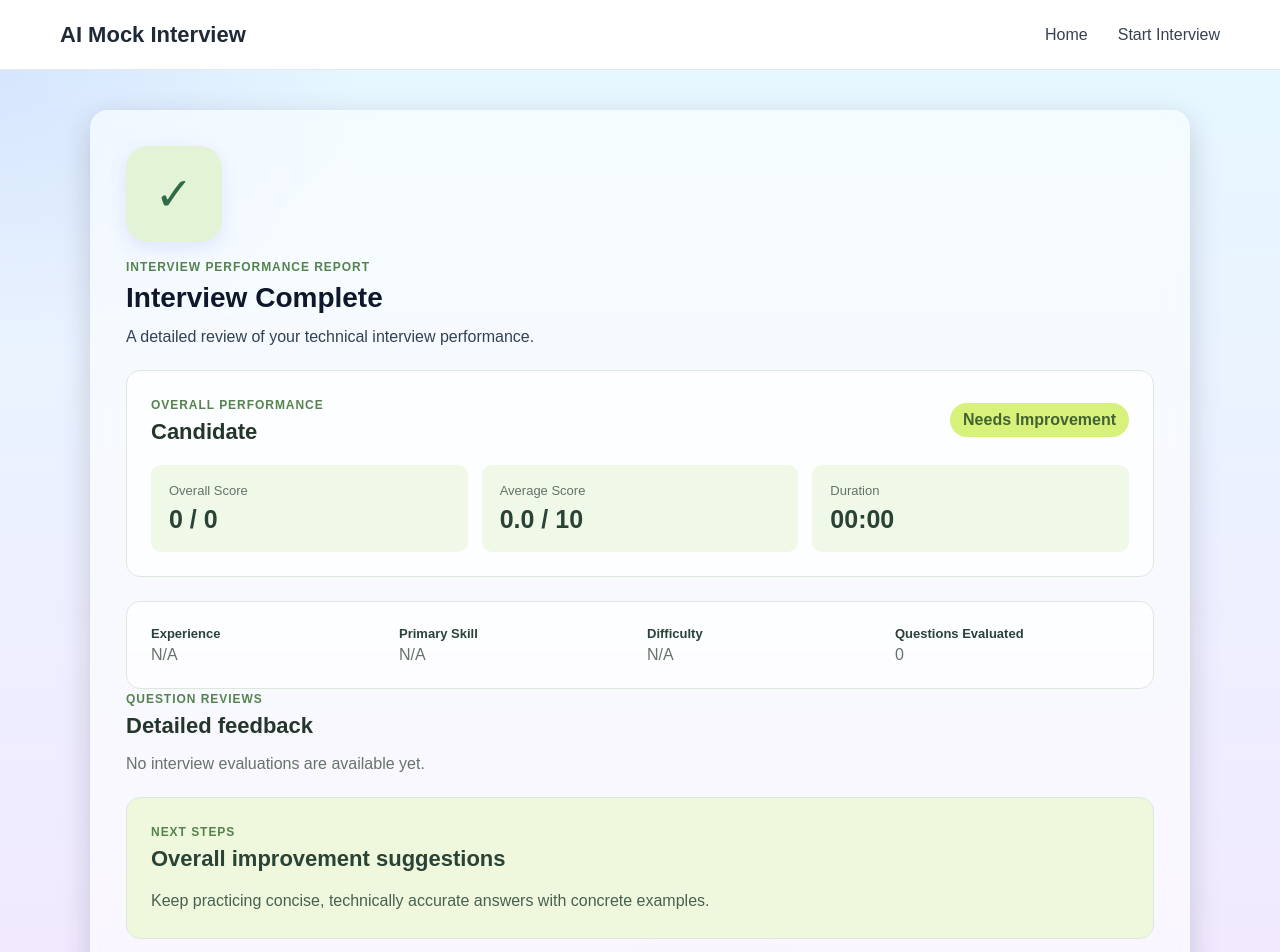
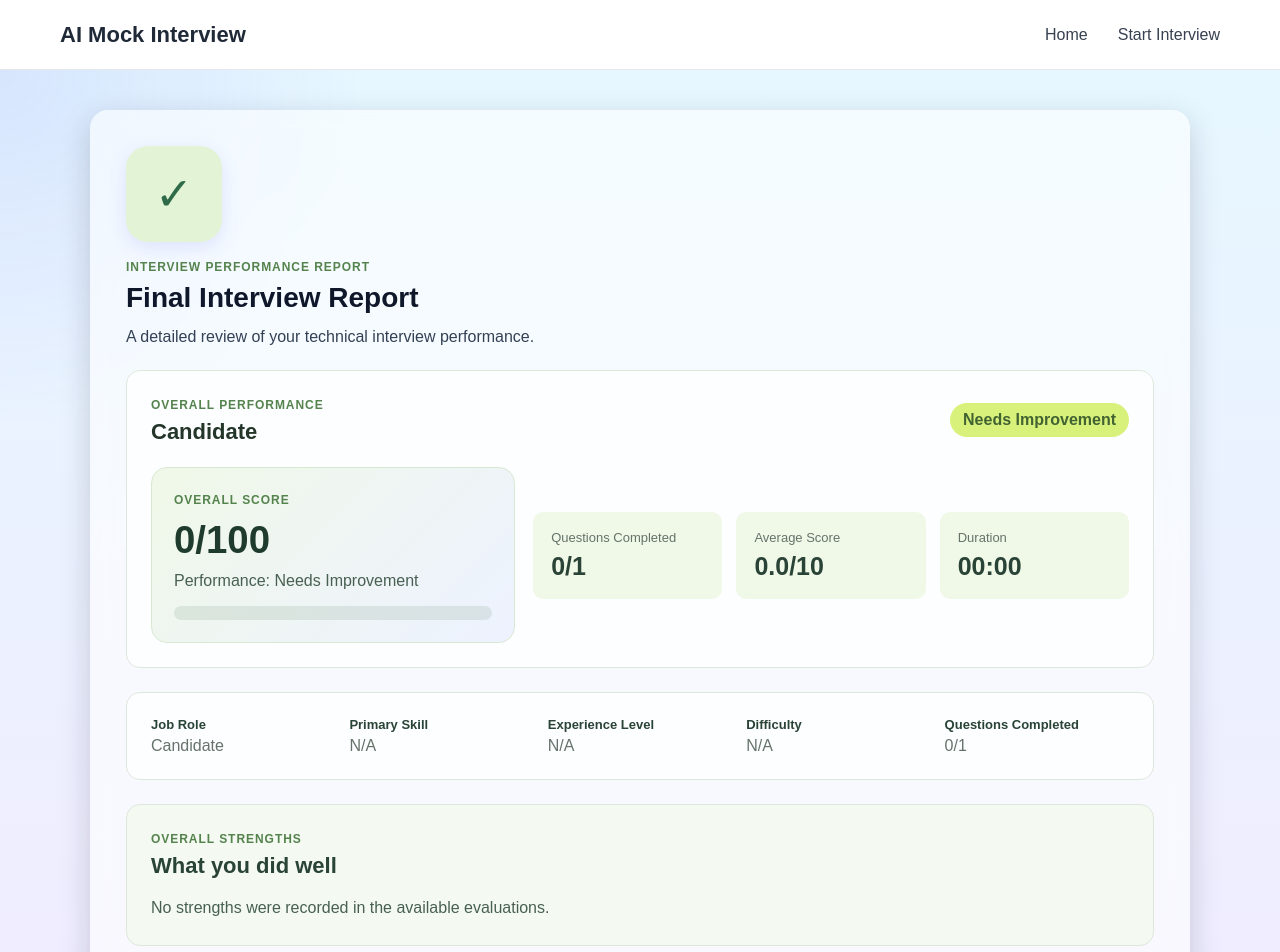
Before and after one commit to rajzore15/AI-Powered-Mock-Interview-System, a React (Create React App) app in the folder frontend/: page /interview-complete in a window 1280 px wide. Shown: the top 952 px of the page. Built offline with nearby package versions, Linux system fonts and the light colour scheme.

Commit message:
Day 20: Improve final interview report and performance analytics

```diff
--- a/frontend/src/App.css
+++ b/frontend/src/App.css
@@ -1803,37 +1803,48 @@ body {
 .report-card .complete-icon { margin-left: 0; font-size: 46px; color: #2f6b48; background: #e3f3d5; }
 .report-kicker, .report-label, .review-grid span, .review-answer span { color: #54834d; font-size: 12px; font-weight: 800; letter-spacing: .08em; text-transform: uppercase; }
 .report-card h1 { margin-bottom: 4px; }
-.report-overview, .report-meta, .question-review, .improvement-section { margin-top: 24px; padding: 24px; border: 1px solid #dce8dc; border-radius: 14px; background: rgba(255,255,255,.72); }
+.report-overview, .report-meta, .question-review, .strengths-section, .improvement-section { margin-top: 24px; padding: 24px; border: 1px solid #dce8dc; border-radius: 14px; background: rgba(255,255,255,.72); }
 .overview-heading, .review-heading { display: flex; align-items: center; justify-content: space-between; gap: 16px; }
 .overview-heading h2, .section-title h2 { margin-top: 6px; color: #24362a; font-size: 22px; }
 .performance-level { padding: 8px 13px; border-radius: 999px; background: #d8f17a; color: #426332; font-weight: 800; }
-.score-grid { display: grid; grid-template-columns: repeat(3, 1fr); gap: 14px; margin-top: 20px; }
+.overall-score-panel { display: grid; grid-template-columns: minmax(240px, 1.1fr) minmax(0, 1.8fr); gap: 18px; margin-top: 22px; align-items: center; }
+.overall-score-card { padding: 22px; border-radius: 16px; background: linear-gradient(135deg, #f0f8e8, #edf2ff); border: 1px solid #d9e8d1; }
+.overall-score-card strong { display: block; margin-top: 10px; font-size: clamp(26px, 3vw, 42px); color: #1f3b2d; }
+.overall-score-card p { margin: 10px 0 16px; color: #486052; }
+.score-progress-bar { width: 100%; height: 14px; background: rgba(70, 104, 77, 0.12); border-radius: 999px; overflow: hidden; }
+.score-progress-bar span { display: block; height: 100%; border-radius: inherit; background: linear-gradient(90deg, #4cc77f, #d8f17a); }
+.score-grid { display: grid; grid-template-columns: repeat(3, 1fr); gap: 14px; }
 .score-card { padding: 18px; border-radius: 10px; background: #f0f8e8; }
 .score-card span, .score-card strong { display: block; }
 .score-card span { color: #65736a; font-size: 13px; }
 .score-card strong { margin-top: 7px; color: #294336; font-size: 25px; }
-.report-meta { display: grid; grid-template-columns: repeat(4, 1fr); gap: 14px; }
+.report-meta { display: grid; grid-template-columns: repeat(5, minmax(120px, 1fr)); gap: 14px; }
 .report-meta div { display: flex; flex-direction: column; gap: 5px; }
 .report-meta strong { color: #294336; font-size: 13px; }
 .report-meta span { color: #65736a; }
 .section-title { margin-bottom: 16px; }
 .question-review { background: #fff; }
 .review-heading h3 { color: #294336; font-size: 17px; }
-.review-heading strong { padding: 8px 12px; color: #426332; background: #eff8dd; border-radius: 8px; }
+.review-score-box { display: inline-flex; align-items: center; gap: 8px; padding: 8px 12px; color: #426332; background: #eff8dd; border-radius: 8px; }
+.review-score-box strong { font-size: 16px; }
+.review-score-box span { color: #426332; font-size: 11px; font-weight: 800; letter-spacing: 0.04em; text-transform: uppercase; }
 .question-review h4 { margin: 16px 0; color: #24362a; font-size: 17px; line-height: 1.5; }
 .review-answer { padding: 15px; background: #f4f8f3; border-radius: 9px; }
-.review-answer p, .review-grid p, .improvement-section p { margin-top: 7px; color: #486052; line-height: 1.6; }
+.review-answer p, .review-grid p, .improvement-section p, .strengths-section p { margin-top: 7px; color: #486052; line-height: 1.6; }
 .review-grid { display: grid; grid-template-columns: repeat(2, 1fr); gap: 16px; margin-top: 16px; }
 .review-grid > div { padding: 14px; background: #f8fbf7; border-radius: 9px; }
-.review-grid ul, .improvement-section ul { margin: 8px 0 0 18px; color: #486052; line-height: 1.6; }
+.review-grid ul, .summary-list { margin: 8px 0 0 18px; color: #486052; line-height: 1.6; }
 .review-grid .ideal-answer { grid-column: 1 / -1; background: #f0f8e8; }
+.summary-list { margin-left: 0; padding-left: 20px; }
+.summary-list li { margin-bottom: 8px; }
 .empty-report { color: #65736a; }
+.strengths-section { background: #f4f9f2; }
 .improvement-section { background: #eff8dd; }
-.improvement-section h2 { color: #294336; }
+.improvement-section h2, .strengths-section h2 { color: #294336; }
 
 @media (max-width: 700px) {
   .report-card { padding: 22px; }
-  .score-grid, .report-meta, .review-grid { grid-template-columns: 1fr; }
+  .overall-score-panel, .score-grid, .report-meta, .review-grid { grid-template-columns: 1fr; }
   .review-grid .ideal-answer { grid-column: auto; }
-  .overview-heading { align-items: flex-start; flex-direction: column; }
-}
+  .overview-heading, .review-heading { align-items: flex-start; flex-direction: column; }
+}
--- a/frontend/src/pages/InterviewComplete.js
+++ b/frontend/src/pages/InterviewComplete.js
@@ -2,79 +2,278 @@ import React from "react";
 import { useLocation, useNavigate } from "react-router-dom";
 import "../App.css";
 
+const normalizeList = (items) => {
+  if (Array.isArray(items)) {
+    return items
+      .filter((item) => typeof item === "string" && item.trim())
+      .map((item) => item.trim());
+  }
+
+  if (typeof items === "string") {
+    return items
+      .split(/[\n|;]+/)
+      .map((item) => item.trim())
+      .filter(Boolean)
+      .filter((item) => item.length > 1);
+  }
+
+  return [];
+};
+
 const normalizeEvaluation = (value) => {
   const evaluation = value && typeof value === "object" ? value : {};
-  const score = Number.isInteger(evaluation.score) && evaluation.score >= 0 && evaluation.score <= 10 ? evaluation.score : 0;
-  const list = (items) => Array.isArray(items) ? items.filter((item) => typeof item === "string" && item.trim()) : [];
+  const safeScore = Number(evaluation.score);
+  const score = Number.isFinite(safeScore) && safeScore >= 0 && safeScore <= 10 ? safeScore : 0;
+
   return {
     score,
-    correctness: typeof evaluation.correctness === "string" ? evaluation.correctness : "Evaluation unavailable.",
-    strengths: list(evaluation.strengths),
-    areas_to_improve: list(evaluation.areas_to_improve),
-    feedback: typeof evaluation.feedback === "string" ? evaluation.feedback : "No feedback available.",
-    ideal_answer: typeof evaluation.ideal_answer === "string" ? evaluation.ideal_answer : "No ideal answer available."
+    correctness: typeof evaluation.correctness === "string" && evaluation.correctness.trim() ? evaluation.correctness.trim() : "Evaluation unavailable.",
+    strengths: normalizeList(evaluation.strengths),
+    areas_to_improve: normalizeList(evaluation.areas_to_improve || evaluation.weaknesses || evaluation.improvement_areas),
+    feedback: typeof evaluation.feedback === "string" && evaluation.feedback.trim() ? evaluation.feedback.trim() : "No feedback available.",
+    ideal_answer: typeof evaluation.ideal_answer === "string" && evaluation.ideal_answer.trim() ? evaluation.ideal_answer.trim() : "No ideal answer available."
   };
 };
+
+const clampPercentage = (value) => {
+  const num = Number(value);
+  if (!Number.isFinite(num)) return 0;
+  return Math.min(100, Math.max(0, num));
+};
+
+const getPerformanceLevel = (scorePercent) => {
+  const value = clampPercentage(scorePercent);
+
+  if (value >= 80) return "Excellent";
+  if (value >= 60) return "Good";
+  if (value >= 40) return "Average";
+  return "Needs Improvement";
+};
+
+const mergeSimilarItems = (items) => {
+  const deduped = [];
+
+  items.forEach((item) => {
+    const sentence = String(item || "").trim();
+    if (!sentence) return;
+
+    const normalized = sentence.toLowerCase().replace(/[^a-z0-9\s]/g, " ").replace(/\s+/g, " ").trim();
+    const isDuplicate = deduped.some((existing) => {
+      const existingText = String(existing || "").trim().toLowerCase().replace(/[^a-z0-9\s]/g, " ").replace(/\s+/g, " ").trim();
+      if (!existingText || !normalized) return false;
+      return existingText === normalized || existingText.includes(normalized) || normalized.includes(existingText);
+    });
+
+    if (!isDuplicate) deduped.push(sentence);
+  });
+
+  return deduped;
+};
+
+const formatTime = (seconds) => `${String(Math.floor(seconds / 60)).padStart(2, "0")}:${String(seconds % 60).padStart(2, "0")}`;
 
 function InterviewComplete() {
   const location = useLocation();
   const navigate = useNavigate();
   const state = location.state || {};
-  const role = state.role || "Candidate";
-  const experience = state.experience || "N/A";
-  const skill = state.skill || "N/A";
-  const difficulty = state.difficulty || "N/A";
+
+  const role = typeof state.role === "string" && state.role.trim() ? state.role.trim() : "Candidate";
+  const experience = typeof state.experience === "string" && state.experience.trim() ? state.experience.trim() : "N/A";
+  const skill = typeof state.skill === "string" && state.skill.trim() ? state.skill.trim() : "N/A";
+  const difficulty = typeof state.difficulty === "string" && state.difficulty.trim() ? state.difficulty.trim() : "N/A";
   const elapsedTime = Number.isFinite(state.elapsedTime) ? state.elapsedTime : 0;
   const questions = Array.isArray(state.questions) ? state.questions : [];
   const answers = Array.isArray(state.answers) ? state.answers : [];
   const evaluations = Array.isArray(state.evaluations) ? state.evaluations : [];
+
   const reviews = questions.map((question, index) => ({
-    question: typeof question === "string" ? question : "Question unavailable.",
-    answer: typeof answers[index] === "string" ? answers[index] : "No answer recorded",
+    question: typeof question === "string" && question.trim() ? question.trim() : "Question unavailable.",
+    answer: typeof answers[index] === "string" && answers[index].trim() ? answers[index].trim() : "No answer recorded.",
     evaluation: normalizeEvaluation(evaluations[index])
   }));
-  const evaluatedReviews = reviews.slice(0, evaluations.length);
-  const totalScore = evaluatedReviews.reduce((sum, review) => sum + review.evaluation.score, 0);
-  const maximumScore = evaluatedReviews.length * 10;
-  const averageScore = evaluatedReviews.length ? totalScore / evaluatedReviews.length : 0;
-  const performanceLevel = averageScore >= 8.5 ? "Excellent" : averageScore >= 7 ? "Good" : averageScore >= 5 ? "Average" : "Needs Improvement";
-  const suggestions = [...new Set(evaluatedReviews.flatMap((review) => review.evaluation.areas_to_improve))];
-  const formatTime = (seconds) => `${String(Math.floor(seconds / 60)).padStart(2, "0")}:${String(seconds % 60).padStart(2, "0")}`;
+
+  const validReviews = reviews.filter((review) => Number.isFinite(review.evaluation.score) && review.evaluation.score >= 0 && review.evaluation.score <= 10);
+  const totalQuestionCount = Math.max(questions.length || 0, validReviews.length || 0, 1);
+  const totalAnswered = validReviews.length;
+  const averageScore = totalAnswered ? validReviews.reduce((sum, review) => sum + review.evaluation.score, 0) / totalAnswered : 0;
+  const overallPercent = clampPercentage(averageScore * 10);
+  const performanceLevel = getPerformanceLevel(overallPercent);
+  const scoreLabel = `${Math.round(overallPercent)}/100`;
+
+  const overallStrengths = mergeSimilarItems(
+    validReviews.flatMap((review) => review.evaluation.strengths)
+  );
+
+  const improvementAreas = mergeSimilarItems(
+    validReviews.flatMap((review) => review.evaluation.areas_to_improve)
+  );
 
   return (
     <div className="interview-complete-page">
       <main className="complete-card report-card">
         <div className="complete-icon">✓</div>
         <p className="report-kicker">Interview performance report</p>
-        <h1>Interview Complete</h1>
+        <h1>Final Interview Report</h1>
         <p className="complete-message">A detailed review of your technical interview performance.</p>
+
         <section className="report-overview">
-          <div className="overview-heading"><div><span className="report-label">Overall performance</span><h2>{role}</h2></div><span className="performance-level">{performanceLevel}</span></div>
+          <div className="overview-heading">
+            <div>
+              <span className="report-label">Overall performance</span>
+              <h2>{role}</h2>
+            </div>
+            <span className="performance-level">{performanceLevel}</span>
+          </div>
+
+          <div className="overall-score-panel">
+            <div className="overall-score-card">
+              <span className="report-label">Overall Score</span>
+              <strong>{scoreLabel}</strong>
+              <p>Performance: {performanceLevel}</p>
+              <div className="score-progress-bar" aria-label={`Overall score ${scoreLabel}`}>
+                <span style={{ width: `${overallPercent}%` }} />
+              </div>
+            </div>
+
             <div className="score-grid">
-            <div className="score-card"><span>Overall Score</span><strong>{totalScore} / {maximumScore}</strong></div>
-            <div className="score-card"><span>Average Score</span><strong>{averageScore.toFixed(1)} / 10</strong></div>
-            <div className="score-card"><span>Duration</span><strong>{formatTime(elapsedTime)}</strong></div>
+              <div className="score-card">
+                <span>Questions Completed</span>
+                <strong>{totalAnswered}/{totalQuestionCount}</strong>
+              </div>
+              <div className="score-card">
+                <span>Average Score</span>
+                <strong>{averageScore ? averageScore.toFixed(1) : "0.0"}/10</strong>
+              </div>
+              <div className="score-card">
+                <span>Duration</span>
+                <strong>{formatTime(elapsedTime)}</strong>
+              </div>
+            </div>
           </div>
         </section>
-        <section className="report-meta"><div><strong>Experience</strong><span>{experience}</span></div><div><strong>Primary Skill</strong><span>{skill}</span></div><div><strong>Difficulty</strong><span>{difficulty}</span></div><div><strong>Questions Evaluated</strong><span>{evaluatedReviews.length}</span></div></section>
+
+        <section className="report-meta">
+          <div><strong>Job Role</strong><span>{role}</span></div>
+          <div><strong>Primary Skill</strong><span>{skill}</span></div>
+          <div><strong>Experience Level</strong><span>{experience}</span></div>
+          <div><strong>Difficulty</strong><span>{difficulty}</span></div>
+          <div><strong>Questions Completed</strong><span>{totalAnswered}/{totalQuestionCount}</span></div>
+        </section>
+
+        <section className="strengths-section">
+          <div className="section-title">
+            <span className="report-label">Overall strengths</span>
+            <h2>What you did well</h2>
+          </div>
+          {overallStrengths.length ? (
+            <ul className="summary-list">
+              {overallStrengths.map((strength, index) => <li key={`${strength}-${index}`}>{strength}</li>)}
+            </ul>
+          ) : (
+            <p className="empty-report">No strengths were recorded in the available evaluations.</p>
+          )}
+        </section>
+
+        <section className="improvement-section">
+          <div className="section-title">
+            <span className="report-label">Areas for improvement</span>
+            <h2>Focus areas</h2>
+          </div>
+          {improvementAreas.length ? (
+            <ul className="summary-list">
+              {improvementAreas.map((area, index) => <li key={`${area}-${index}`}>{area}</li>)}
+            </ul>
+          ) : (
+            <p className="empty-report">No improvement areas were captured in the available evaluations.</p>
+          )}
+        </section>
+
         <section className="question-reviews">
-          <div className="section-title"><span className="report-label">Question reviews</span><h2>Detailed feedback</h2></div>
-          {reviews.length ? reviews.map((review, index) => (
+          <div className="section-title">
+            <span className="report-label">Question reviews</span>
+            <h2>Detailed feedback</h2>
+          </div>
+
+          {reviews.length ? reviews.map((review, index) => {
+            const scorePercent = clampPercentage(review.evaluation.score * 10);
+            const reviewPerformance = getPerformanceLevel(scorePercent);
+
+            return (
               <article className="question-review" key={`${review.question}-${index}`}>
-              <div className="review-heading"><h3>Question {index + 1}</h3><strong>{review.evaluation.score} / 10</strong></div>
+                <div className="review-heading">
+                  <h3>Question {index + 1}</h3>
+                  <div className="review-score-box">
+                    <strong>{review.evaluation.score}/10</strong>
+                    <span>{reviewPerformance}</span>
+                  </div>
+                </div>
+
                 <h4>{review.question}</h4>
-              <div className="review-answer"><span>Candidate answer</span><p>{review.answer}</p></div>
+
+                <div className="review-answer">
+                  <span>Candidate answer</span>
+                  <p>{review.answer}</p>
+                </div>
+
                 <div className="review-grid">
-                <div><span>Correctness</span><p>{review.evaluation.correctness}</p></div><div><span>Feedback</span><p>{review.evaluation.feedback}</p></div>
-                <div><span>Strengths</span>{review.evaluation.strengths.length ? <ul>{review.evaluation.strengths.map((item, itemIndex) => <li key={itemIndex}>{item}</li>)}</ul> : <p>None recorded.</p>}</div>
-                <div><span>Areas to Improve</span>{review.evaluation.areas_to_improve.length ? <ul>{review.evaluation.areas_to_improve.map((item, itemIndex) => <li key={itemIndex}>{item}</li>)}</ul> : <p>None recorded.</p>}</div>
-                <div className="ideal-answer"><span>Ideal Answer</span><p>{review.evaluation.ideal_answer}</p></div>
+                  <div>
+                    <span>Correctness</span>
+                    <p>{review.evaluation.correctness}</p>
+                  </div>
+
+                  <div>
+                    <span>Feedback</span>
+                    <p>{review.evaluation.feedback}</p>
+                  </div>
+
+                  <div>
+                    <span>Strengths</span>
+                    {review.evaluation.strengths.length ? (
+                      <ul>{review.evaluation.strengths.map((item, itemIndex) => <li key={`${item}-${itemIndex}`}>{item}</li>)}</ul>
+                    ) : (
+                      <p>None recorded.</p>
+                    )}
+                  </div>
+
+                  <div>
+                    <span>Weaknesses</span>
+                    {review.evaluation.areas_to_improve.length ? (
+                      <ul>{review.evaluation.areas_to_improve.map((item, itemIndex) => <li key={`${item}-${itemIndex}`}>{item}</li>)}</ul>
+                    ) : (
+                      <p>No major weaknesses noted.</p>
+                    )}
+                  </div>
+
+                  <div className="ideal-answer">
+                    <span>Improvement suggestions</span>
+                    {review.evaluation.areas_to_improve.length ? (
+                      <ul>{review.evaluation.areas_to_improve.map((item, itemIndex) => <li key={`${item}-suggestion-${itemIndex}`}>{item}</li>)}</ul>
+                    ) : (
+                      <p>Practice structured examples and clarify your reasoning for stronger answers.</p>
+                    )}
+                  </div>
+
+                  <div className="ideal-answer">
+                    <span>Ideal Answer</span>
+                    <p>{review.evaluation.ideal_answer}</p>
+                  </div>
                 </div>
               </article>
-          )) : <p className="empty-report">No interview evaluations are available yet.</p>}
+            );
+          }) : (
+            <p className="empty-report">No interview evaluations are available yet.</p>
+          )}
         </section>
-        <section className="improvement-section"><div className="section-title"><span className="report-label">Next steps</span><h2>Overall improvement suggestions</h2></div>{suggestions.length ? <ul>{suggestions.map((suggestion, index) => <li key={index}>{suggestion}</li>)}</ul> : <p>Keep practicing concise, technically accurate answers with concrete examples.</p>}</section>
-        <div className="complete-actions"><button className="complete-button outline" onClick={() => navigate("/")}>Back to Home</button><button className="complete-button primary" onClick={() => navigate("/interview")}>Start New Interview</button></div>
+
+        <div className="complete-actions">
+          <button className="complete-button outline" onClick={() => navigate("/")}>Back to Home</button>
+          <button
+            className="complete-button primary"
+            onClick={() => navigate("/interview", { replace: true })}
+          >
+            Start New Interview
+          </button>
+        </div>
       </main>
     </div>
   );
```
Also changed, not shown: frontend/src/pages/InterviewRoom.js (+63 -22 lines). Lines whose indentation alone changed are shown as unchanged.
